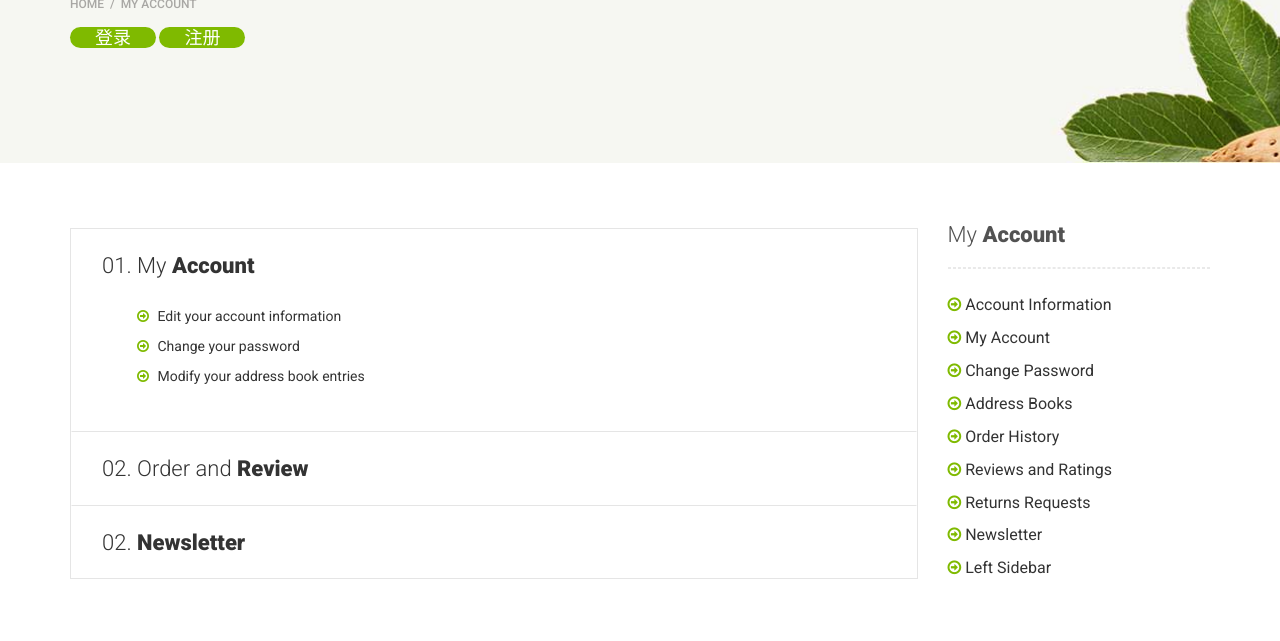
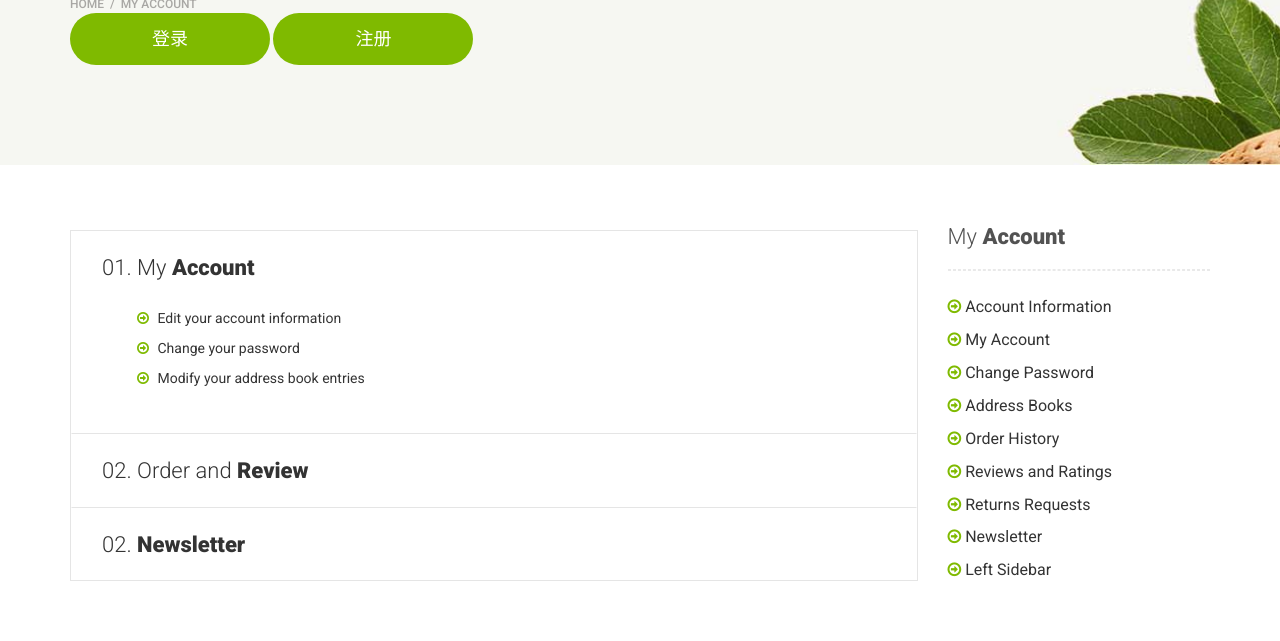
Before and after one commit to gerryhjs/marketWeb, a plain HTML site: page my-account.html in a window 1280 px wide. Shown: the part 263-904 px from the top of the page. Drawn offline with Linux system fonts and the light colour scheme.

Commit message:
更换按钮样式，提升美观

```diff
--- a/my-account.html
+++ b/my-account.html
@@ -277,8 +277,8 @@
                         <ol class="breadcrumb breadcrumb-menubar">
                             <li> <a href="#"> Home </a> my account  </li>
                         </ol>
-                        <a class="theme-btn upper-text" href="index.html">登录</a>
-                        <a class="theme-btn upper-text" href="index.html">注册</a>
+                        <button class="theme-btn upper-text" onclick="location.href='index.html'">登录</button>
+                        <button class="theme-btn upper-text" onclick="location.href='index.html'">注册</button>
                     </div>
                 </div>
             </section>
```
